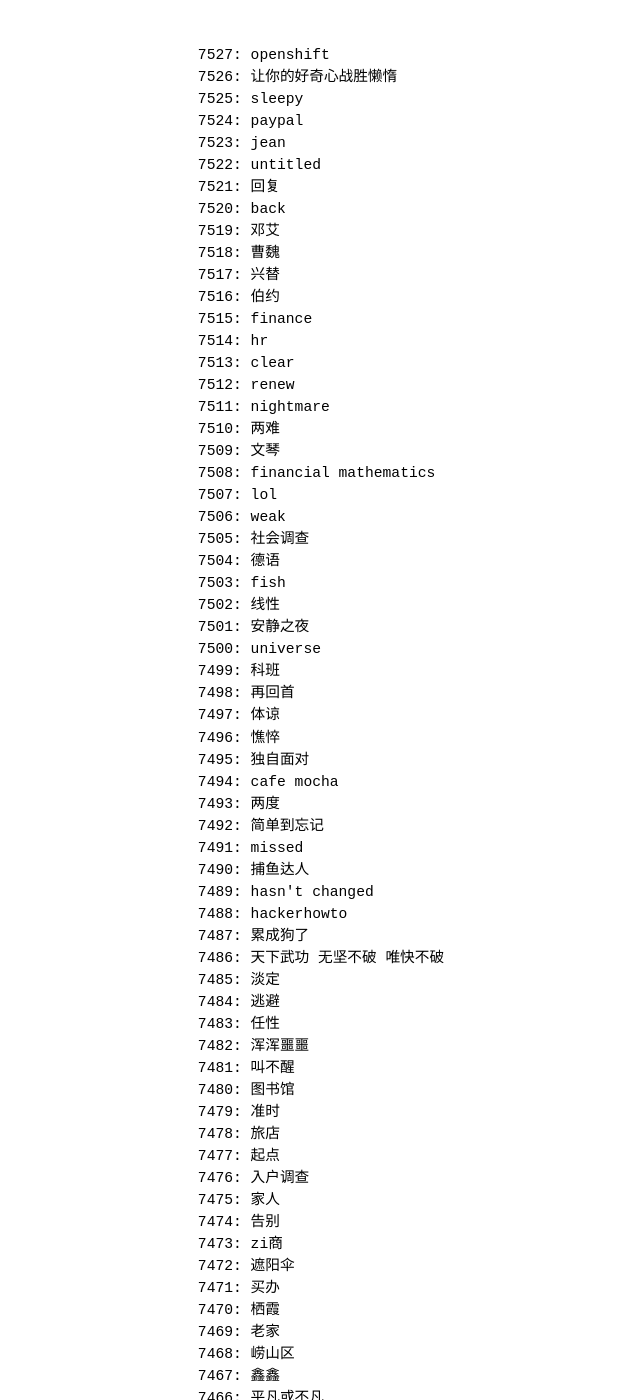
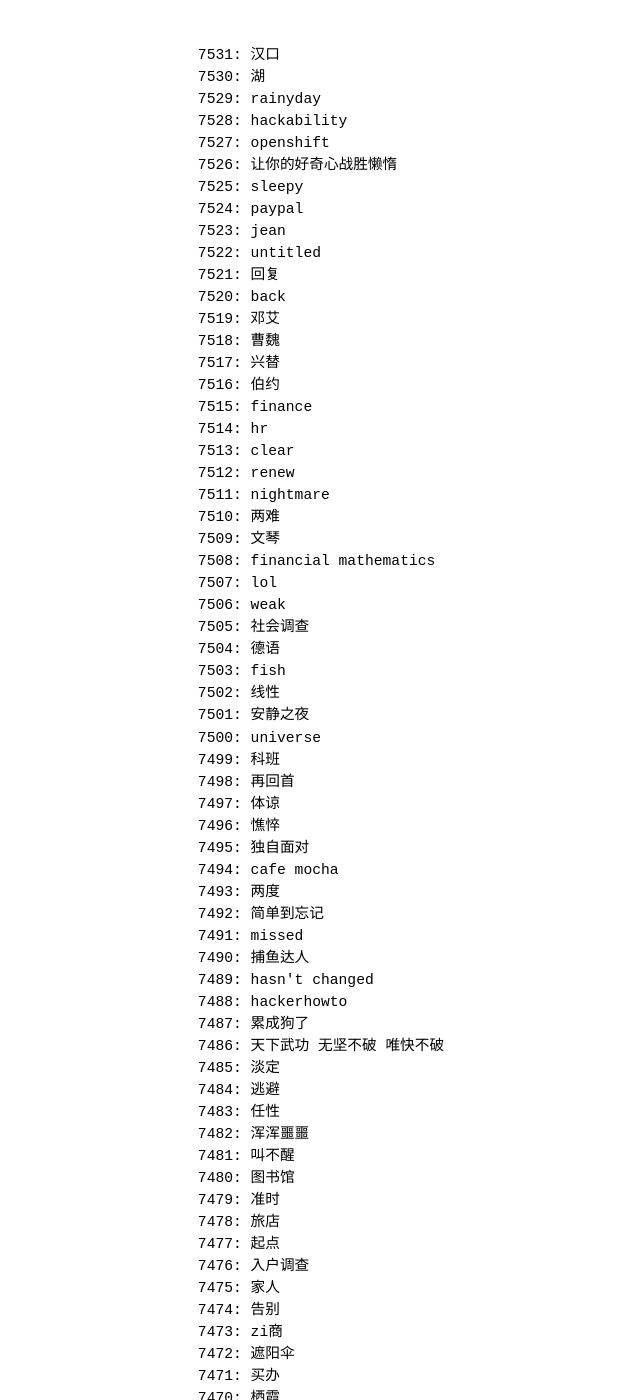
Before and after one commit to betamint/blog, a Jekyll site: the page built from daily-words.html, in a window 1280 px wide and 1400 px high. Shown: the whole window, without its empty margins (134-774 px from the left). Built offline with Jekyll 4.4.1, drawn with Linux system fonts in a browser that asks for light colours; some of the changed text lies outside the part shown.

Commit message:
7528-7531

```diff
--- a/daily-words.html
+++ b/daily-words.html
@@ -2,6 +2,10 @@
 layout: default
 ---
 <pre>
+7531: 汉口
+7530: 湖
+7529: rainyday
+7528: hackability
 7527: openshift
 7526: 让你的好奇心战胜懒惰
 7525: sleepy
```
